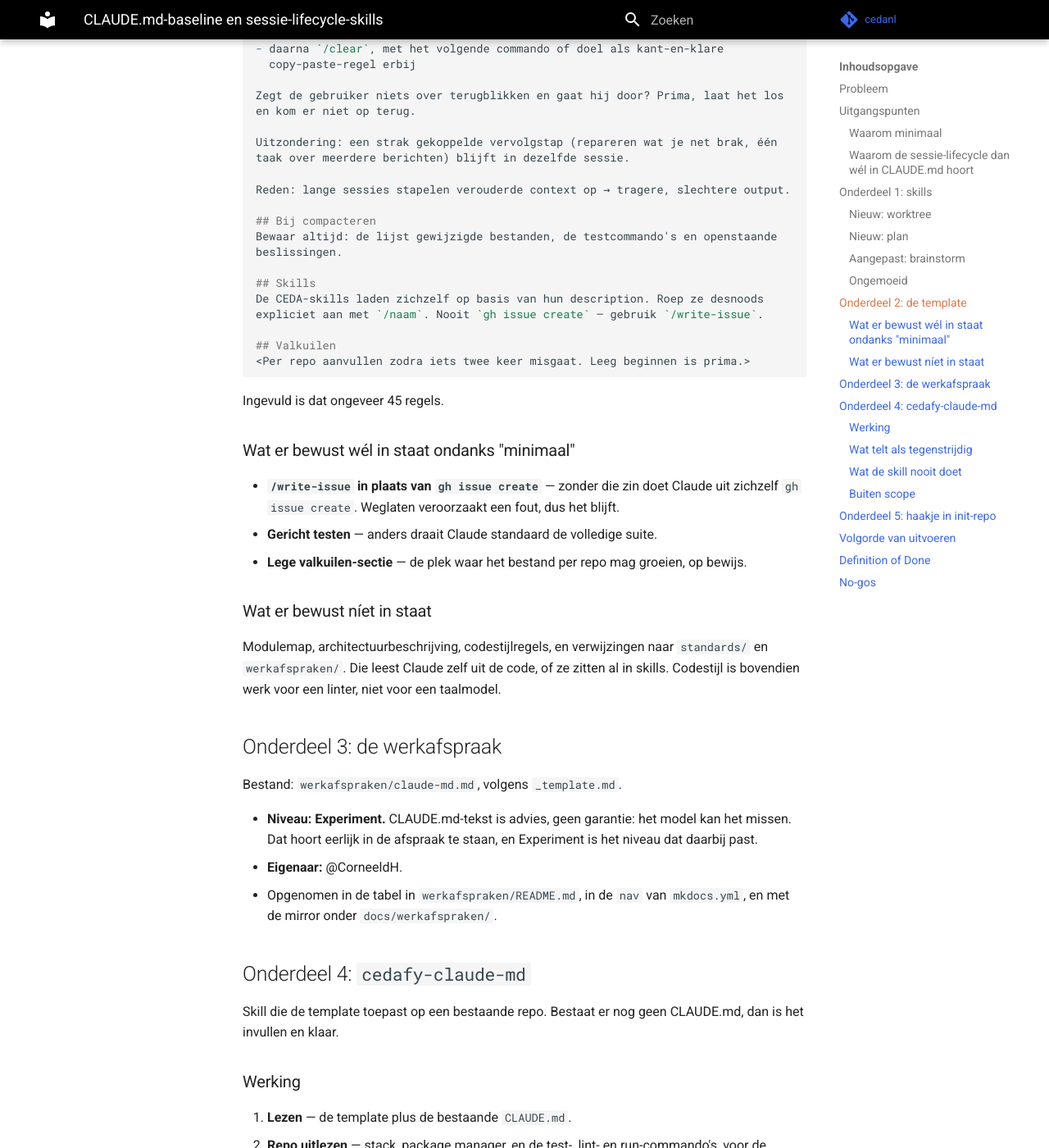
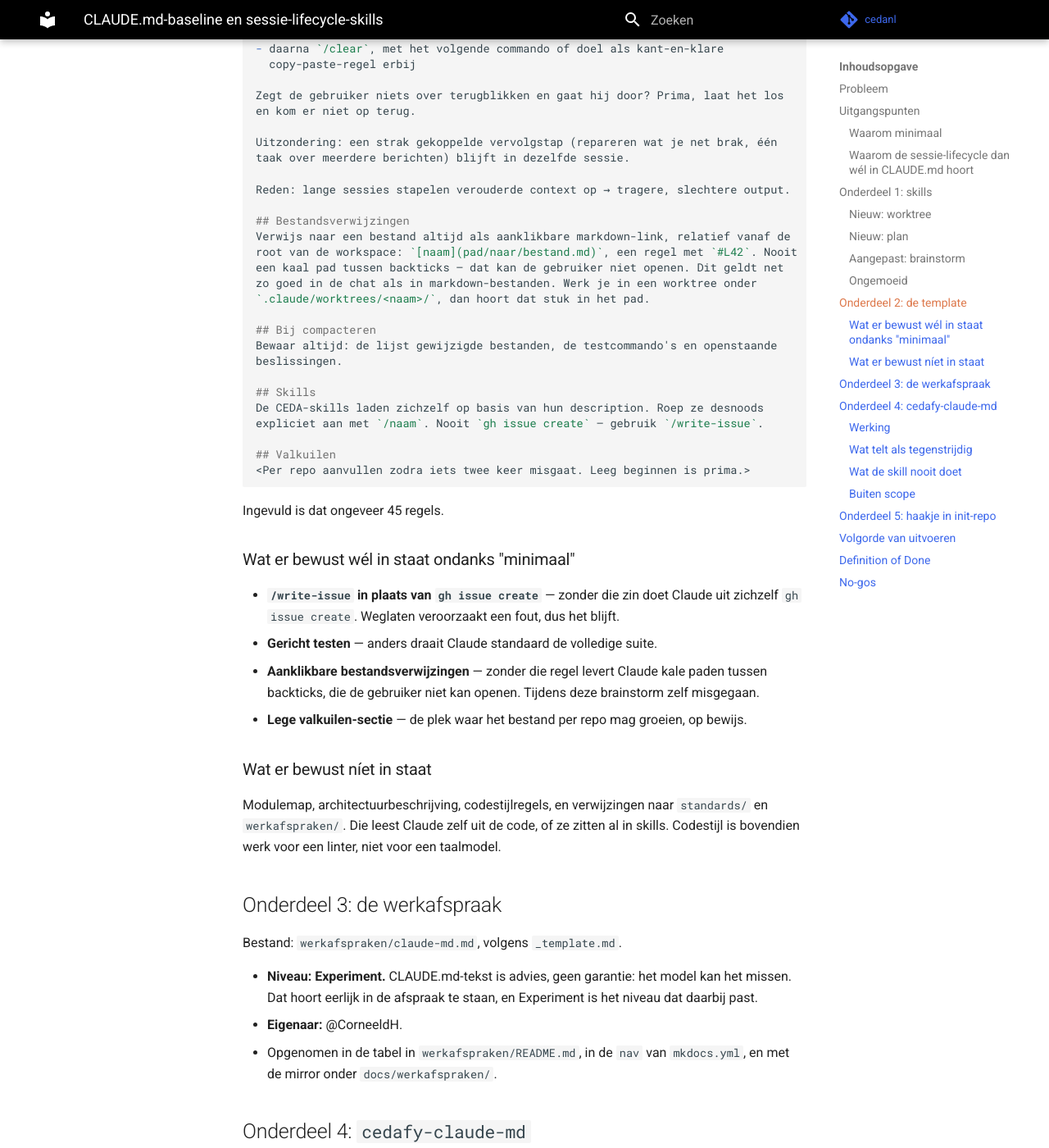
Before and after one commit to cedanl/.github, an MkDocs documentation site: the page built from docs/specs/2026-08-14-claude-md-baseline-design.md, in a window 1280 px wide and 1400 px high, scrolled down 3318 px. Shown: the whole window at 82% size. Built offline with MkDocs 1.6.1 and Material for MkDocs 9.7.7, drawn with Linux system fonts in a browser that asks for light colours.

Commit message:
docs: voeg regel voor aanklikbare bestandsverwijzingen toe aan template
Kale paden tussen backticks kan de gebruiker niet openen. Regel dekt
zowel chat als markdown, inclusief het worktree-pad.

Co-Authored-By: Claude Opus 5 (1M context) <noreply@anthropic.com>

```diff
--- a/docs/specs/2026-08-14-claude-md-baseline-design.md
+++ b/docs/specs/2026-08-14-claude-md-baseline-design.md
@@ -106,6 +106,13 @@ taak over meerdere berichten) blijft in dezelfde sessie.
 
 Reden: lange sessies stapelen verouderde context op → tragere, slechtere output.
 
+## Bestandsverwijzingen
+Verwijs naar een bestand altijd als aanklikbare markdown-link, relatief vanaf de
+root van de workspace: `[naam](pad/naar/bestand.md)`, een regel met `#L42`. Nooit
+een kaal pad tussen backticks — dat kan de gebruiker niet openen. Dit geldt net
+zo goed in de chat als in markdown-bestanden. Werk je in een worktree onder
+`.claude/worktrees/<naam>/`, dan hoort dat stuk in het pad.
+
 ## Bij compacteren
 Bewaar altijd: de lijst gewijzigde bestanden, de testcommando's en openstaande
 beslissingen.
@@ -124,6 +131,7 @@ Ingevuld is dat ongeveer 45 regels.
 
 - **`/write-issue` in plaats van `gh issue create`** — zonder die zin doet Claude uit zichzelf `gh issue create`. Weglaten veroorzaakt een fout, dus het blijft.
 - **Gericht testen** — anders draait Claude standaard de volledige suite.
+- **Aanklikbare bestandsverwijzingen** — zonder die regel levert Claude kale paden tussen backticks, die de gebruiker niet kan openen. Tijdens deze brainstorm zelf misgegaan.
 - **Lege valkuilen-sectie** — de plek waar het bestand per repo mag groeien, op bewijs.
 
 ### Wat er bewust níet in staat
```
